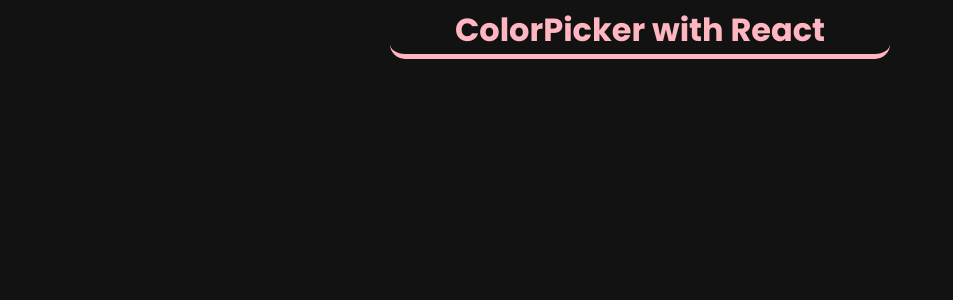
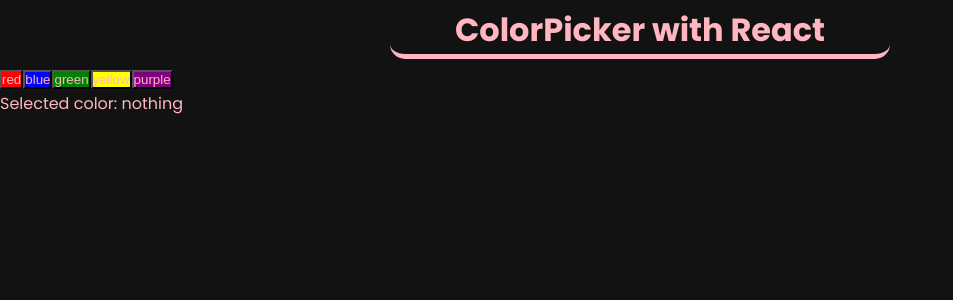
Before and after one commit to Espadv69/ColorPicker, a React (Vite) app: page / in a window 1280 px wide. Shown: the top 300 px of the page, without its empty margins (0-953 px from the left). Built offline with nearby package versions, Linux system fonts and the light colour scheme.

Commit message:
Integrate ColorPicker and ColorDisplay components into App component for color selection functionality

```diff
--- a/src/App.jsx
+++ b/src/App.jsx
@@ -4,7 +4,15 @@
 import ColorDisplay from './components/ColorDisplay'
 
 const App = () => {
-  return <h1 className="h1-title">ColorPicker with React</h1>
+  const [selectedColor, setSelectedColor] = useState('nothing')
+
+  return (
+    <main>
+      <h1 className="h1-title">ColorPicker with React</h1>
+      <ColorPicker onColorSelect={(color) => setSelectedColor(color)} />
+      <ColorDisplay color={selectedColor} />
+    </main>
+  )
 }
 
 export default App
```
